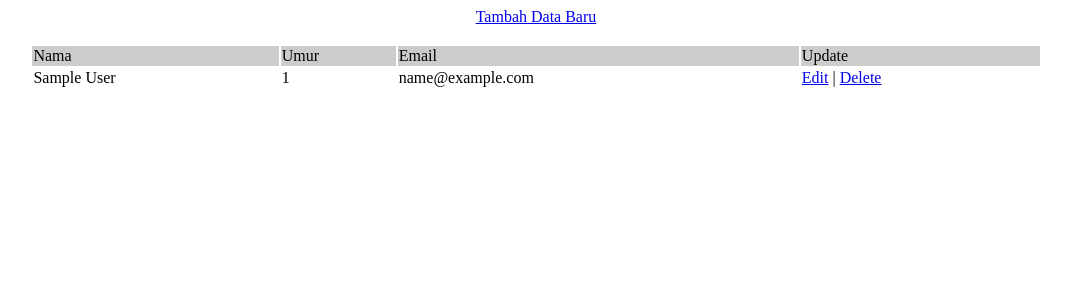
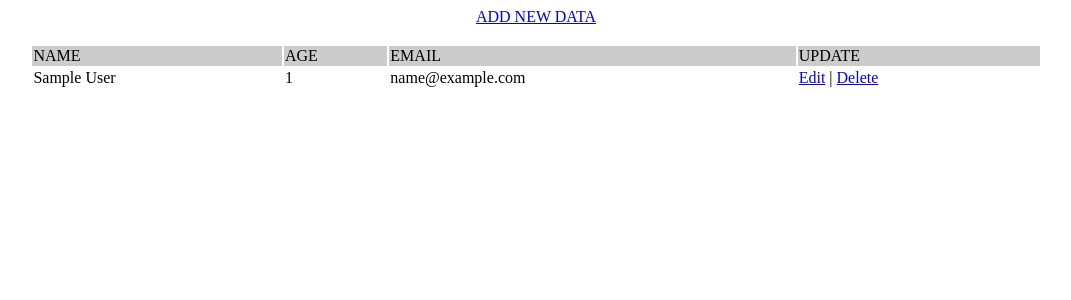
Before and after one commit to Frhsbrn/dfp50193_crud, a PHP site: page / in a window 1280 px wide. Shown: the top 300 px of the page, without its empty margins (104-1175 px from the left). Run offline with PHP 8.4, Linux system fonts and the light colour scheme; tables that the repository leaves empty hold one stand-in row (values such as "Sample post").

Commit message:
Update index.php

```diff
--- a/index.php
+++ b/index.php
@@ -1,28 +1,27 @@
 <?php
-// INCLUDE KONEKSI KE DATABASE
+
 include_once("config.php");
 
-// AMBIL DATA DARI DATABASE BERDASARKAN DATA TERAKHIR DI INPUT
 $result = mysqli_query($mysqli, "SELECT * FROM users ORDER BY id DESC");
 ?>
 
 <html>
 
 <head>
-	<title>Homepage</title>
+	<title>CRUD</title>
 </head>
 
 <body>
 	<center>
-		<a href="add.html">Tambah Data Baru</a><br /><br />
+		<a href="add.html">ADD NEW DATA</a><br /><br />
 
 		<table width='80%' border=0>
 
 			<tr bgcolor='#CCCCCC'>
-				<td>Nama</td>
-				<td>Umur</td>
-				<td>Email</td>
-				<td>Update</td>
+				<td>NAME</td>
+				<td>AGE</td>
+				<td>EMAIL</td>
+				<td>UPDATE</td>
 			</tr>
 			<?php
 
@@ -31,7 +30,7 @@ $result = mysqli_query($mysqli, "SELECT * FROM users ORDER BY id DESC");
 				echo "<td>" . $res['nama'] . "</td>";
 				echo "<td>" . $res['umur'] . "</td>";
 				echo "<td>" . $res['email'] . "</td>";
-				echo "<td><a href=\"edit.php?id=$res[id]\">Edit</a> | <a href=\"delete.php?id=$res[id]\" onClick=\"return confirm('Kamu yakin untuk delete ini?')\">Delete</a></td>";
+				echo "<td><a href=\"edit.php?id=$res[id]\">Edit</a> | <a href=\"delete.php?id=$res[id]\" onClick=\"return confirm('ARE YOU SURE WANT TO DELETE?')\">Delete</a></td>";
 			}
 			?>
 		</table>
```
